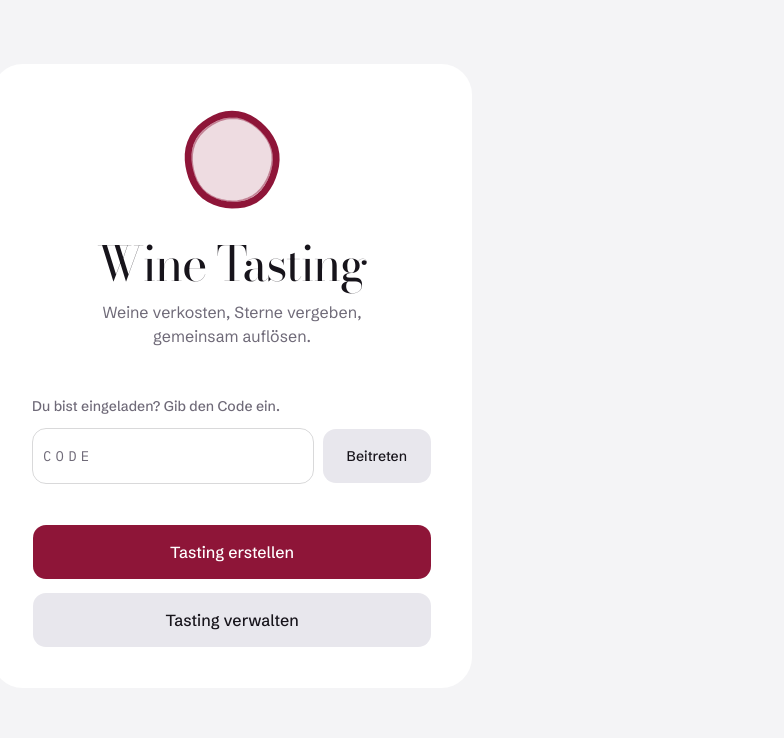
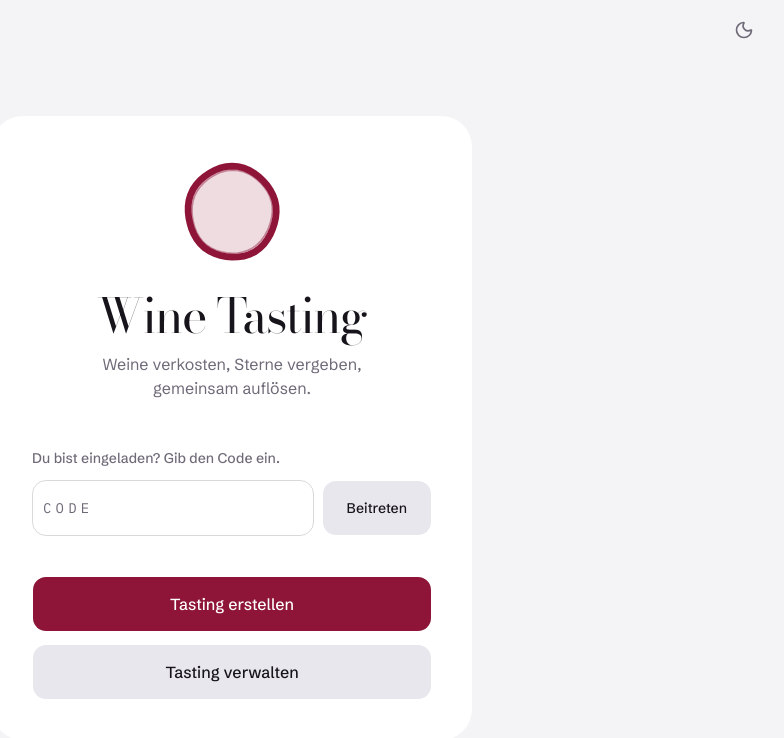
Before and after one commit to paulhauptmann14/wine-tasting, a Next.js app: page / in a window 1280 px wide. Shown: the top 738 px of the page, without its empty margins (408-1192 px from the left). Built offline with nearby package versions, Linux system fonts and the light colour scheme; no server answers.

Commit message:
feat(ui): add light/dark theme toggle
- Toggle button in root layout, choice stored in wt_theme cookie
- Server sets data-theme on <html> to avoid a flash of the wrong theme
- Palette defined once via CSS light-dark(), follows system by default
- dark: variant respects both toggle and system setting

```diff
--- a/src/app/globals.css
+++ b/src/app/globals.css
@@ -2,8 +2,20 @@
 @import "tw-animate-css";
 @import "shadcn/tailwind.css";
 
-/* Dunkelmodus folgt der Systemeinstellung (auch für dark:-Klassen der shadcn-Komponenten) */
-@custom-variant dark (@media (prefers-color-scheme: dark));
+/*
+ * Dunkelmodus: per Umschalter (data-theme auf <html>) oder – ohne Wahl – nach Systemeinstellung.
+ * Gilt auch für die dark:-Klassen der shadcn-Komponenten.
+ */
+@custom-variant dark {
+  &:where([data-theme="dark"], [data-theme="dark"] *) {
+    @slot;
+  }
+  @media (prefers-color-scheme: dark) {
+    &:where(:root:not([data-theme="light"]), :root:not([data-theme="light"]) *) {
+      @slot;
+    }
+  }
+}
 
 @theme inline {
   --color-background: var(--background);
@@ -44,62 +56,44 @@
 }
 
 /*
- * Tageslicht & Bordeaux (hell) – Standard.
- * Graphit & Rosé (dunkel) – automatisch, wenn das Gerät im Dunkelmodus ist.
+ * light-dark(hell, dunkel):
+ * Hell „Tageslicht & Bordeaux“, dunkel „Graphit & Rosé“.
+ * color-scheme entscheidet, welcher Wert gilt – System oder Umschalter.
  */
 :root {
-  --wine: #8e1538;
-  --star: #f0a830;
-  --star-edge: #c27800;
+  color-scheme: light dark;
+
+  --wine: light-dark(#8e1538, #ff4f7b);
+  --star: light-dark(#f0a830, #ffc857);
+  --star-edge: light-dark(#c27800, #ffc857);
 
   --radius: 0.875rem;
-  --background: #f4f4f6;
-  --foreground: #17141b;
-  --card: #ffffff;
-  --card-foreground: #17141b;
-  --popover: #ffffff;
-  --popover-foreground: #17141b;
+  --background: light-dark(#f4f4f6, #121214);
+  --foreground: light-dark(#17141b, #f4f4f6);
+  --card: light-dark(#ffffff, #1c1c21);
+  --card-foreground: var(--foreground);
+  --popover: var(--card);
+  --popover-foreground: var(--foreground);
   --primary: var(--wine);
-  --primary-foreground: #ffffff;
-  --secondary: #e8e7ed;
-  --secondary-foreground: #17141b;
-  --muted: #ecebf0;
-  --muted-foreground: #6f6a78;
-  --accent: #e8e7ed;
-  --accent-foreground: #17141b;
-  --destructive: #c0262d;
-  --border: rgb(23 20 27 / 0.1);
-  --input: rgb(23 20 27 / 0.16);
-  --ring: var(--wine);
+  --primary-foreground: light-dark(#ffffff, #121214);
+  --secondary: light-dark(#e8e7ed, #26262c);
+  --secondary-foreground: var(--foreground);
+  --muted: light-dark(#ecebf0, #1c1c21);
+  --muted-foreground: light-dark(#6f6a78, #8b8b96);
+  --accent: var(--secondary);
+  --accent-foreground: var(--foreground);
+  --destructive: light-dark(#c0262d, #ff6b6b);
+  --border: light-dark(rgb(23 20 27 / 0.1), rgb(244 244 246 / 0.1));
+  --input: light-dark(rgb(23 20 27 / 0.16), rgb(244 244 246 / 0.16));
+  --ring: light-dark(#8e1538, #ffc857);
+}
+
+:root[data-theme="light"] {
   color-scheme: light;
 }
 
-@media (prefers-color-scheme: dark) {
-  :root {
-    --wine: #ff4f7b;
-    --star: #ffc857;
-    --star-edge: #ffc857;
-
-    --background: #121214;
-    --foreground: #f4f4f6;
-    --card: #1c1c21;
-    --card-foreground: #f4f4f6;
-    --popover: #1c1c21;
-    --popover-foreground: #f4f4f6;
-    --primary: var(--wine);
-    --primary-foreground: #121214;
-    --secondary: #26262c;
-    --secondary-foreground: #f4f4f6;
-    --muted: #1c1c21;
-    --muted-foreground: #8b8b96;
-    --accent: #26262c;
-    --accent-foreground: #f4f4f6;
-    --destructive: #ff6b6b;
-    --border: rgb(244 244 246 / 0.1);
-    --input: rgb(244 244 246 / 0.16);
-    --ring: var(--star);
-    color-scheme: dark;
-  }
+:root[data-theme="dark"] {
+  color-scheme: dark;
 }
 
 @layer base {
--- a/src/app/layout.tsx
+++ b/src/app/layout.tsx
@@ -1,6 +1,9 @@
 import type { ReactNode } from 'react'
 import type { Metadata, Viewport } from 'next'
+import { cookies } from 'next/headers'
 import { Bodoni_Moda, IBM_Plex_Mono, Schibsted_Grotesk } from 'next/font/google'
+import { ThemeToggle } from '@/components/theme-toggle'
+import { THEME_COOKIE, parseTheme } from '@/lib/theme'
 import './globals.css'
 
 const bodoni = Bodoni_Moda({ subsets: ['latin'], variable: '--font-bodoni', style: ['normal', 'italic'] })
@@ -20,10 +23,17 @@ export const viewport: Viewport = {
   colorScheme: 'light dark',
 }
 
-export default function RootLayout({ children }: Readonly<{ children: ReactNode }>) {
+export default async function RootLayout({ children }: Readonly<{ children: ReactNode }>) {
+  // Gespeicherte Wahl serverseitig setzen – so gibt es kein Aufblitzen der falschen Farben
+  const theme = parseTheme((await cookies()).get(THEME_COOKIE)?.value)
   return (
-    <html lang="de" className={`${bodoni.variable} ${schibsted.variable} ${plex.variable}`}>
-      <body className="min-h-dvh bg-background font-sans text-foreground antialiased">{children}</body>
+    <html lang="de" data-theme={theme} className={`${bodoni.variable} ${schibsted.variable} ${plex.variable}`}>
+      <body className="min-h-dvh bg-background font-sans text-foreground antialiased">
+        <div className="mx-auto flex w-full max-w-[1100px] justify-end px-2 pt-2 sm:px-4">
+          <ThemeToggle initial={theme} />
+        </div>
+        {children}
+      </body>
     </html>
   )
 }
--- /dev/null
+++ b/src/components/theme-toggle.tsx
@@ -0,0 +1,41 @@
+'use client'
+
+import { useState, useSyncExternalStore } from 'react'
+import { Moon, Sun } from 'lucide-react'
+import { THEME_COOKIE, type Theme } from '@/lib/theme'
+
+const DARK_QUERY = '(prefers-color-scheme: dark)'
+
+function subscribe(onChange: () => void) {
+  const mq = window.matchMedia(DARK_QUERY)
+  mq.addEventListener('change', onChange)
+  return () => mq.removeEventListener('change', onChange)
+}
+
+export function ThemeToggle({ initial }: { initial?: Theme }) {
+  const [saved, setSaved] = useState<Theme | undefined>(initial)
+  const systemDark = useSyncExternalStore(
+    subscribe,
+    () => window.matchMedia(DARK_QUERY).matches,
+    () => false,
+  )
+  const current: Theme = saved ?? (systemDark ? 'dark' : 'light')
+  const next: Theme = current === 'dark' ? 'light' : 'dark'
+
+  function toggle() {
+    document.documentElement.dataset.theme = next
+    document.cookie = `${THEME_COOKIE}=${next}; path=/; max-age=31536000; samesite=lax`
+    setSaved(next)
+  }
+
+  return (
+    <button
+      type="button"
+      onClick={toggle}
+      aria-label={next === 'dark' ? 'Dunkles Design' : 'Helles Design'}
+      className="grid size-11 place-items-center rounded-full text-muted-foreground outline-none transition-colors hover:bg-card hover:text-foreground focus-visible:ring-2 focus-visible:ring-ring"
+    >
+      {next === 'dark' ? <Moon className="size-5" aria-hidden /> : <Sun className="size-5" aria-hidden />}
+    </button>
+  )
+}
--- /dev/null
+++ b/src/lib/theme.ts
@@ -0,0 +1,7 @@
+export const THEME_COOKIE = 'wt_theme'
+export type Theme = 'light' | 'dark'
+
+/** Gespeicherte Wahl; ohne Wahl folgt die App der Systemeinstellung. */
+export function parseTheme(value: string | undefined): Theme | undefined {
+  return value === 'light' || value === 'dark' ? value : undefined
+}
```
Also changed, not shown: 2 other files (tests, documents, lock files or other folders).
